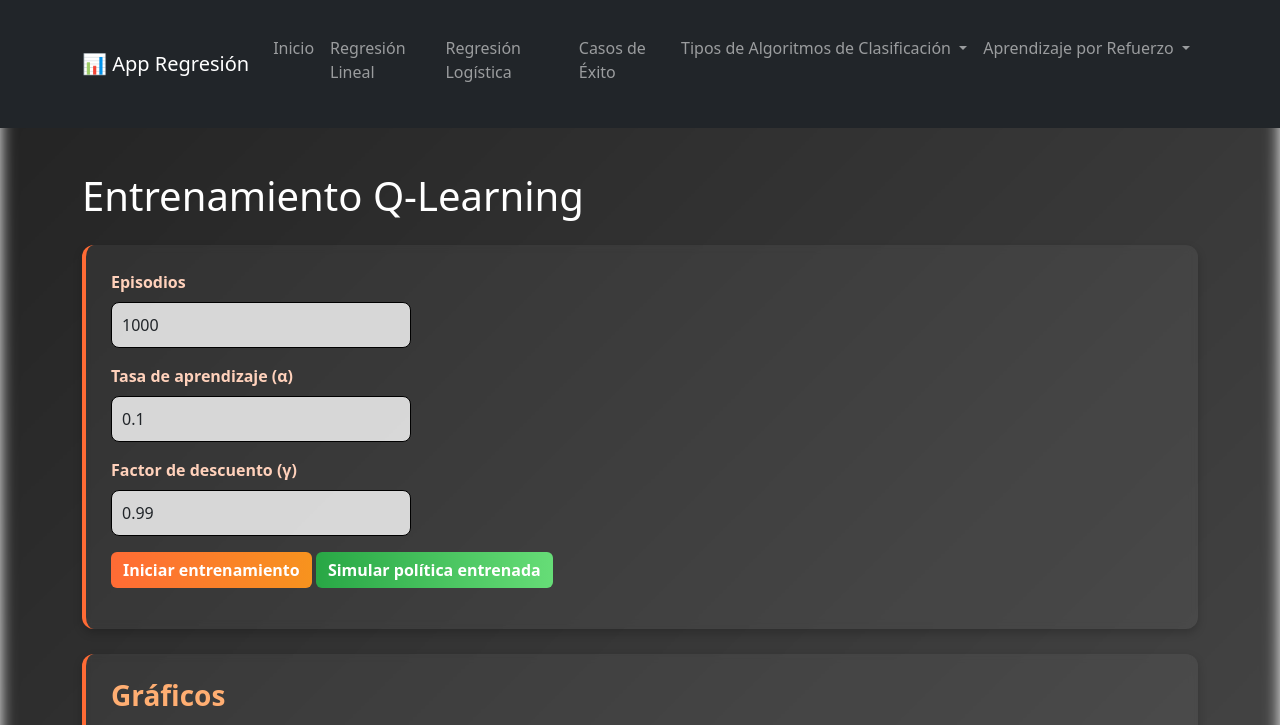
After one commit to catabernal2003-png/Repositorio-Activades, a Flask app: page /reinforcement/caso in a window 1280 px wide. The commit adds this page. Shown: the top 725 px of the page. Run offline with Flask 3, Linux system fonts and the light colour scheme.

Commit message:
Se incluye Aprendizaje por Refuerzo (Reinforcement Learning, RL)

```diff
--- a/app.py
+++ b/app.py
@@ -8,6 +8,9 @@ import RegresionLineal
 import RegresionLogistica as rl
 from flask import Flask, request, render_template
 from SpamClassifier import evaluate, predict_label
+from rl_gridworld import GridWorldEnv, train_q_learning, save_model, load_model, plot_rewards, simulate_episode, plot_trajectory
+import os
+import threading
 
 
 app = Flask(__name__)
@@ -140,15 +143,15 @@ def clasific_caso():
     if request.method == "POST":
         # Captura las 6 variables en el orden exacto
         vars_order = ["freq_gratis","freq_promocion","freq_urgente",
-                      "tiene_link","remitente_conocido","num_adjuntos"]
+                    "tiene_link","remitente_conocido","num_adjuntos"]
         features = [float(request.form[v]) for v in vars_order]
         threshold = float(request.form.get("threshold", 0.5))
         label, prob = predict_label(features, threshold)
         prediction = {"label": label, "prob": prob, "threshold": threshold}
 
     return render_template("clasific_caso.html",
-                           metrics=spam_metrics,
-                           prediction=prediction)
+                        metrics=spam_metrics,
+                        prediction=prediction)
 
 # ------------------------
 # Algoritmos de Clasificación
@@ -159,19 +162,99 @@ def conceptos_clasificacion():
 
 @app.route("/caso-practico-clasificacion")
 def caso_practico_clasificacion():
-
     spam_metrics = {"accuracy": 0.95}
     prediction = None
     if request.method == "POST":
         vars_order = ["freq_gratis","freq_promocion","freq_urgente",
-                      "tiene_link","remitente_conocido","num_adjuntos"]
+                    "tiene_link","remitente_conocido","num_adjuntos"]
         features = [float(request.form[v]) for v in vars_order]
         threshold = float(request.form.get("threshold", 0.5))
         label, prob = predict_label(features, threshold)
         prediction = {"label": label, "prob": prob, "threshold": threshold}
     return render_template("caso_practico_clasificacion.html",
-                           metrics=spam_metrics,
-                           prediction=prediction)
+                        metrics=spam_metrics,
+                        prediction=prediction)
+
+#-----------
+#------APRENDIZAJE POR REFUERZO---
+#------------
+
+TRAINING_PARAMS = {
+'episodes': 1000,
+'alpha': 0.1,
+'gamma': 0.99,
+'eps_start': 1.0,
+'eps_decay': 0.995,
+'eps_min': 0.01
+}
+
+
+@app.route('/reinforcement/conceptos')
+def conceptos_rl():
+    return render_template('rl_conceptos.html')
+
+
+@app.route('/reinforcement/caso')
+def caso_practico_rl():
+    model_exists = os.path.exists('models/q_table.pkl')
+    return render_template(
+        'rl_caso_practico.html',
+        model_exists=model_exists,
+        params=TRAINING_PARAMS
+    )
+
+
+
+@app.route('/reinforcement/train', methods=['POST'])
+def train_rl():
+    params = request.json or {}
+    for k in TRAINING_PARAMS:
+        if k in params:
+            TRAINING_PARAMS[k] = params[k]
+
+    def _train_and_save():
+        env = GridWorldEnv(nrows=6, ncols=6, start=(0,0), goal=(5,5), holes=[(1,3),(2,3),(3,3)])
+        Q, rewards = train_q_learning(env, episodes=TRAINING_PARAMS['episodes'],
+                                    alpha=TRAINING_PARAMS['alpha'],
+                                    gamma=TRAINING_PARAMS['gamma'],
+                                    eps_start=TRAINING_PARAMS['eps_start'],
+                                    eps_decay=TRAINING_PARAMS['eps_decay'],
+                                    eps_min=TRAINING_PARAMS['eps_min'])
+        os.makedirs('models', exist_ok=True)
+        save_model(Q, 'models/q_table.pkl')
+        plot_rewards(rewards, 'static/images/rewards.png')
+
+    thread = threading.Thread(target=_train_and_save)
+    thread.start()
+    return {'status': 'training_started'}
+
+
+@app.route('/reinforcement/simulate', methods=['GET'])
+def simulate_rl():
+    if not os.path.exists('models/q_table.pkl'):
+        return {'error': 'no_model'}, 400
+
+    Q = load_model('models/q_table.pkl')
+
+    env = GridWorldEnv(
+        nrows=6,
+        ncols=6,
+        start=(0, 0),
+        goal=(5, 5),
+        holes=[(1, 3), (2, 3), (3, 3)]
+    )
+
+    traj, reward, done = simulate_episode(env, Q)
+
+    plot_trajectory(traj, env, savepath='static/images/traj.png')
+
+    return {
+        'trajectory': traj,
+        'reward': float(reward),
+        'done': bool(done)
+    }
+
+
 
 # ------------------------
 # Main
--- a/templates/base.html
+++ b/templates/base.html
@@ -3,8 +3,11 @@
 <head>
   <meta charset="UTF-8">
   <title>{% block title %}App de Regresión{% endblock %}</title>
+
   <link rel="stylesheet" href="{{ url_for('static', filename='style.css') }}">
   <link href="https://cdn.jsdelivr.net/npm/bootstrap@5.3.2/dist/css/bootstrap.min.css" rel="stylesheet">
+
+  {% block styles %}{% endblock %}
 </head>
 <body>
   <!-- Background shapes -->
@@ -25,7 +28,8 @@
           <li class="nav-item"><a class="nav-link" href="{{ url_for('prueba_rl') }}">Regresión Lineal</a></li>
           <li class="nav-item"><a class="nav-link" href="{{ url_for('prueba_logistica') }}">Regresión Logística</a></li>
           <li class="nav-item"><a class="nav-link" href="{{ url_for('casos_exito') }}">Casos de Éxito</a></li>
-          <!-- Menú desplegable de clasificación -->
+
+          <!-- Menú Clasificación -->
           <li class="nav-item dropdown">
             <a class="nav-link dropdown-toggle" href="#" id="clasificacionDropdown" role="button" data-bs-toggle="dropdown" aria-expanded="false">
               Tipos de Algoritmos de Clasificación
@@ -35,6 +39,18 @@
               <li><a class="dropdown-item" href="{{ url_for('caso_practico_clasificacion') }}">Caso práctico</a></li>
             </ul>
           </li>
+
+          <!-- Menú Aprendizaje por Refuerzo -->
+          <li class="nav-item dropdown">
+            <a class="nav-link dropdown-toggle" href="#" id="rlDropdown" role="button" data-bs-toggle="dropdown" aria-expanded="false">
+              Aprendizaje por Refuerzo
+            </a>
+            <ul class="dropdown-menu" aria-labelledby="rlDropdown">
+              <li><a class="dropdown-item" href="{{ url_for('conceptos_rl') }}">Conceptos básicos</a></li>
+              <li><a class="dropdown-item" href="{{ url_for('caso_practico_rl') }}">Caso práctico</a></li>
+            </ul>
+          </li>
+
         </ul>
       </div>
     </div>
@@ -43,6 +59,7 @@
   <div class="container">
     {% block content %}{% endblock %}
   </div>
-   <script src="https://cdn.jsdelivr.net/npm/bootstrap@5.3.2/dist/js/bootstrap.bundle.min.js"></script>
+
+  <script src="https://cdn.jsdelivr.net/npm/bootstrap@5.3.2/dist/js/bootstrap.bundle.min.js"></script>
 </body>
 </html>
--- /dev/null
+++ b/templates/rl_caso_practico.html
@@ -0,0 +1,167 @@
+{% extends 'base.html' %}
+
+{% block title %}Entrenamiento Q-Learning{% endblock %}
+
+{% block content %}
+
+<!-- =======================
+      CSS ESPECÍFICO
+======================= -->
+<style>
+/* Caja de sección */
+.section-box {
+    background: rgba(255,255,255,0.05);
+    padding: 25px;
+    border-radius: 12px;
+    margin-top: 25px;
+    border-left: 4px solid #ff6b35;
+    backdrop-filter: blur(4px);
+    box-shadow: 0 4px 10px rgba(0,0,0,0.2);
+}
+
+/* Títulos */
+.section-box h3 {
+    color: #ffae72;
+    font-weight: bold;
+    margin-bottom: 15px;
+}
+
+/* Inputs */
+.section-box label {
+    color: #ffd1bb;
+    font-weight: bold;
+}
+
+.section-box input {
+    background: rgba(255,255,255,0.8);
+    border-radius: 8px;
+}
+
+/* Botones */
+#trainBtn {
+    background: linear-gradient(90deg, #ff6b35, #f7931e);
+    border: none;
+    font-weight: bold;
+}
+#simulateBtn {
+    background: linear-gradient(90deg, #28a745, #66dd77);
+    border: none;
+    font-weight: bold;
+}
+#trainBtn:hover, #simulateBtn:hover {
+    transform: scale(1.04);
+}
+
+/* Resultado */
+#status {
+    font-size: 1.1rem;
+    color: #ffe5d4;
+    font-weight: bold;
+}
+
+/* Imágenes */
+img {
+    border-radius: 12px;
+    border: 2px solid #444;
+}
+</style>
+
+<!-- =======================
+      CONTENIDO
+======================= -->
+
+<h1 style="color:white;">Entrenamiento Q-Learning</h1>
+
+<div class="section-box">
+
+    <div class="mb-3">
+        <label>Episodios</label>
+        <input id="episodes" type="number" value="{{ params['episodes'] }}" class="form-control" />
+    </div>
+
+    <div class="mb-3">
+        <label>Tasa de aprendizaje (α)</label>
+        <input id="alpha" type="number" step="0.01" value="{{ params['alpha'] }}" class="form-control" />
+    </div>
+
+    <div class="mb-3">
+        <label>Factor de descuento (γ)</label>
+        <input id="gamma" type="number" step="0.01" value="{{ params['gamma'] }}" class="form-control" />
+    </div>
+
+    <button id="trainBtn" class="btn btn-primary">Iniciar entrenamiento</button>
+    <button id="simulateBtn" class="btn btn-success">Simular política entrenada</button>
+
+    <div id="status" class="mt-3"></div>
+</div>
+
+
+<div class="section-box">
+    <h3>Gráficos</h3>
+    <img id="rewardsImg"
+         src="{{ url_for('static', filename='images/rewards.png') }}?t=0"
+         alt="Recompensas"
+         class="img-fluid" />
+</div>
+
+<div class="section-box">
+    <h3>Trayectoria</h3>
+    <img id="trajImg"
+         src="{{ url_for('static', filename='images/traj.png') }}?t=0"
+         alt="Trayectoria"
+         class="img-fluid" />
+</div>
+
+
+<!-- =======================
+      JAVASCRIPT RL
+======================= -->
+<script>
+document.getElementById('trainBtn').onclick = async function () {
+    const params = {
+        episodes: parseInt(document.getElementById('episodes').value),
+        alpha: parseFloat(document.getElementById('alpha').value),
+        gamma: parseFloat(document.getElementById('gamma').value)
+    };
+
+    document.getElementById('status').innerText = 'Entrenamiento iniciado...';
+
+    const resp = await fetch('/reinforcement/train', {
+        method: 'POST',
+        headers: { 'Content-Type': 'application/json' },
+        body: JSON.stringify(params)
+    });
+
+    const data = await resp.json();
+
+    if (data.status === 'training_started') {
+        document.getElementById('status').innerText =
+            'Entrenando... revisa la consola del servidor.';
+
+        setTimeout(() => {
+            document.getElementById('rewardsImg').src =
+                '/static/images/rewards.png?t=' + Date.now();
+        }, 5000);
+    }
+};
+
+
+document.getElementById('simulateBtn').onclick = async function () {
+    const resp = await fetch('/reinforcement/simulate');
+    const data = await resp.json();
+
+    if (data.error) {
+        document.getElementById('status').innerText =
+            'No hay modelo entrenado.';
+    } else {
+        document.getElementById('status').innerText =
+            'Simulación completada. Reward: ' + data.reward;
+
+        document.getElementById('trajImg').src =
+            '/static/images/traj.png?t=' + Date.now();
+    }
+};
+</script>
+
+
+{% endblock %}
```
Also changed, not shown: static/rl_caso_practico.css (added, +107 -0 lines), templates/Home.html (+20 -2 lines), templates/rl_conceptos.html (added, +85 -0 lines).
